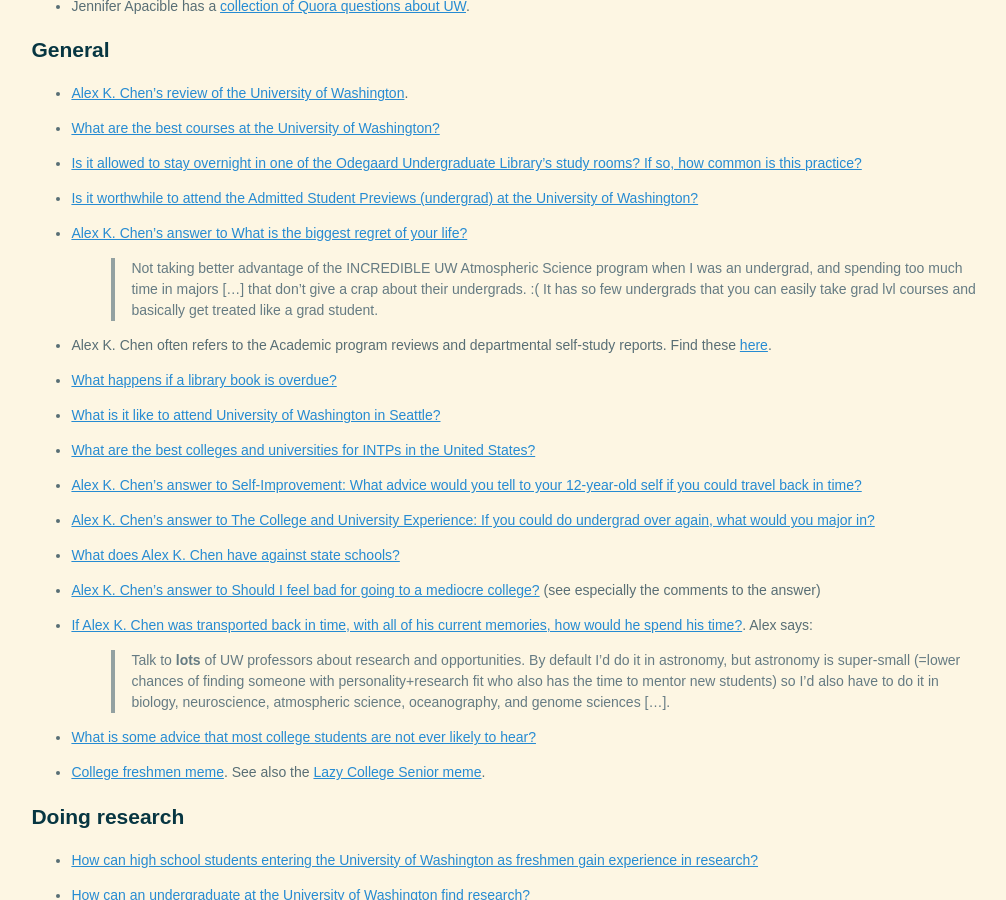
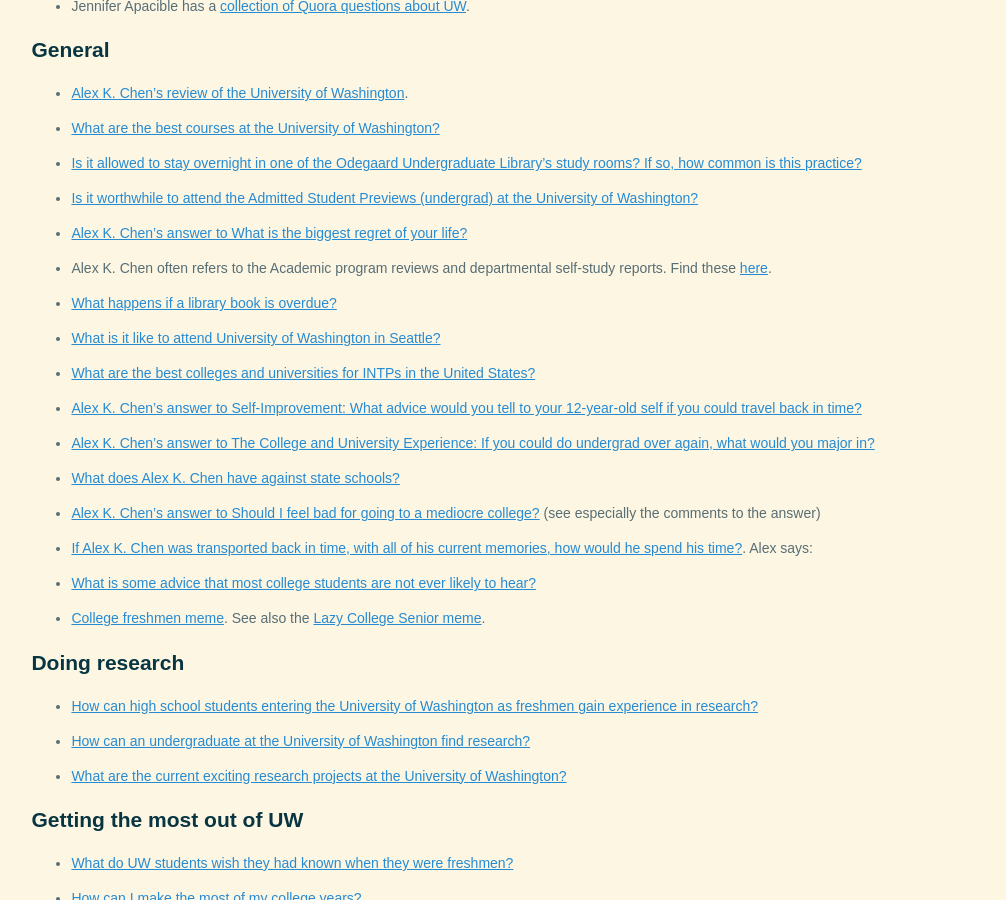
Before and after one commit to riceissa/riceissa.github.io, a Jekyll site: the page built from uw/resources.md, in a window 1280 px wide and 900 px high, scrolled down 278 px. Shown: the whole window, without its empty margins (103-1109 px from the left). Built offline with Jekyll 4.4.1, drawn with Linux system fonts in a browser that asks for light colours; Markdown is read by kramdown in place of the engine named in the settings; comment, search, counter and statistics services are not loaded; some of the changed text lies outside the part shown.

Commit message:
remove some quotes

```diff
--- a/uw/resources.md
+++ b/uw/resources.md
@@ -16,7 +16,7 @@ Currently it’s [too easy to lose things on Quora](https://www.quora.com/How-do
 Please let me know if there are any other good resources or if there are mistakes here.
 (You can leave a comment [below](#disqus_thread) or email me at the reverse of moc.liamg@assiecir.)
 
-Note that even if you’re not logged in on Quora, adding <code>/?share=1</code> to the end of the URL allows you to view *all* answers, not just the first one.
+Note that even if you’re not logged in on Quora, adding `/?share=1` to the end of the URL allows you to view *all* answers, not just the first one.
 
 ## Other lists of resources
 
@@ -34,8 +34,6 @@ Note that even if you’re not logged in on Quora, adding <code>/?share=1</code>
 - [Is it worthwhile to attend the Admitted Student Previews (undergrad) at the University of Washington?](https://www.quora.com/University-of-Washington/Is-it-worthwhile-to-attend-the-Admitted-Student-Previews-undergrad-at-the-University-of-Washington)
 
 - [Alex K. Chen’s answer to What is the biggest regret of your life?](https://www.quora.com/What-is-the-biggest-regret-of-your-life/answer/Alex-K-Chen)
-
-    > Not taking better advantage of the INCREDIBLE UW Atmospheric Science program when I was an undergrad, and spending too much time in majors [...] that don't give a crap about their undergrads. :( It has so few undergrads that you can easily take grad lvl courses and basically get treated like a grad student.
 
 - Alex K. Chen often refers to the Academic program reviews and departmental self-study reports.
 Find these [here](https://www.washington.edu/about/accreditation/noflyouts.html).
@@ -57,8 +55,6 @@ Find these [here](https://www.washington.edu/about/accreditation/noflyouts.html)
 - [Alex K. Chen’s answer to Should I feel bad for going to a mediocre college?](https://www.quora.com/Should-I-feel-bad-for-going-to-a-mediocre-college/answer/Alex-K-Chen) (see especially the comments to the answer)
 
 - [If Alex K. Chen was transported back in time, with all of his current memories, how would he spend his time?](https://www.quora.com/If-Alex-K-Chen-was-transported-back-in-time-with-all-of-his-current-memories-how-would-he-spend-his-time). Alex says:
-
-    > Talk to **lots** of UW professors about research and opportunities. By default I'd do it in astronomy, but astronomy is super-small (=lower chances of finding someone with personality+research fit who also has the time to mentor new students) so I'd also have to do it in biology, neuroscience, atmospheric science, oceanography, and genome sciences [...].
 
 - [What is some advice that most college students are not ever likely to hear?](https://www.quora.com/The-College-and-University-Experience/What-is-some-advice-that-most-college-students-are-not-ever-likely-to-hear)
 
@@ -172,14 +168,6 @@ You may need a UW account to see some of them, though.
 - [What is it like to study Atmospheric Science at the University of Washington?](https://www.quora.com/What-is-it-like-to-study-Atmospheric-Science-at-the-University-of-Washington)
 In particular, Alex K. Chen says:
 
-   > Personally, I think the ideal combination would be to major in CS
-   > at UW, take the grad-lvl courses (as well as the computational
-   > courses) in the Atmospheric Science department, and then do
-   > Atmospheric Science research at UW. That way you get an undergrad
-   > degree from one of UW's best undergrad programs, and research in a
-   > department where you can get more personal attention than almost
-   > any other department in the entire school.
-
 - [Department of atmospheric sceinces: unit self-study](https://www.washington.edu/about/accreditation/reviews/atmos-2011-1.pdf)
 
 - [What are some downsides to doing research in atmospheric science?](https://www.quora.com/What-are-some-downsides-to-doing-research-in-atmospheric-science) (Alex K. Chen’s and Reena Joubert’s answers are especially good.)
```
